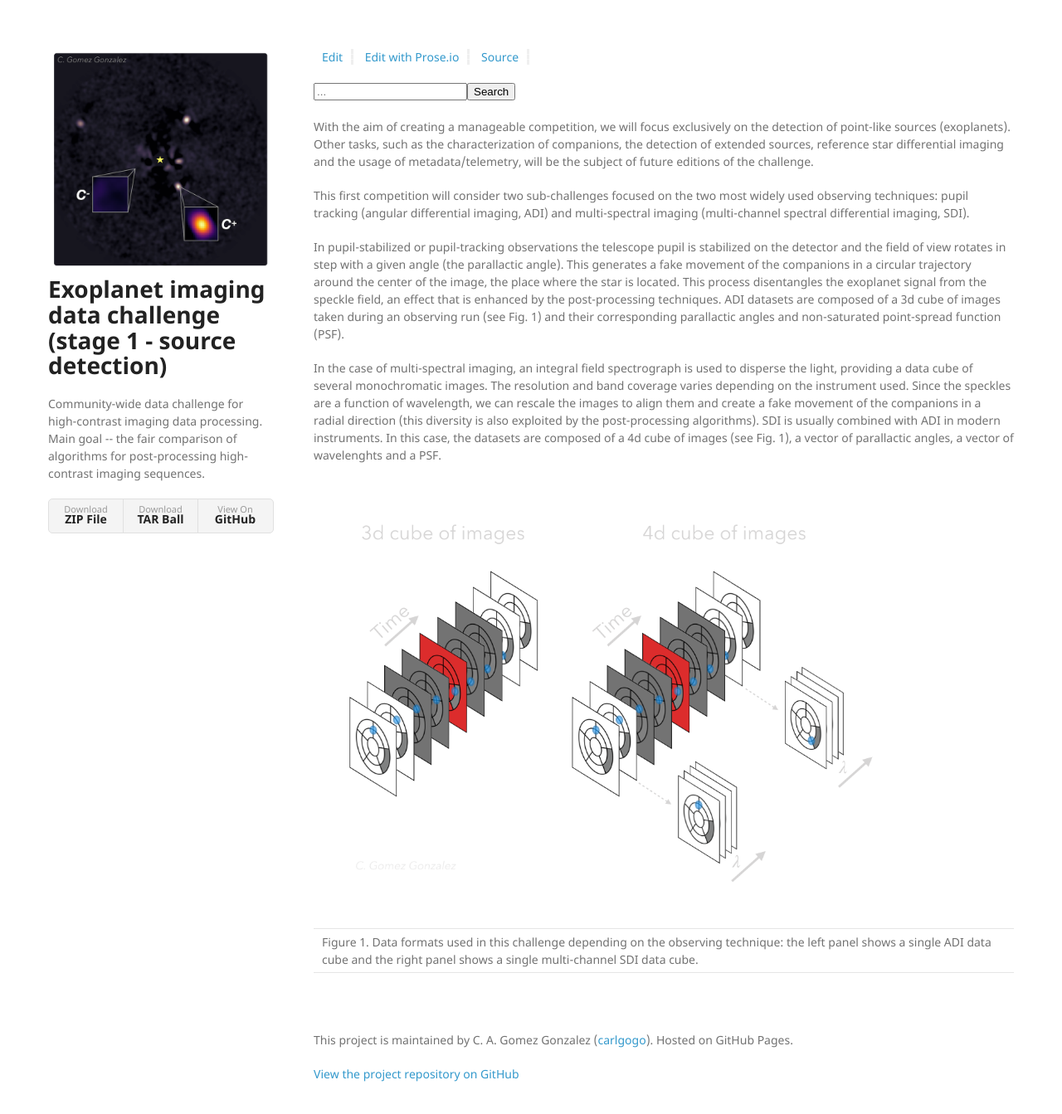
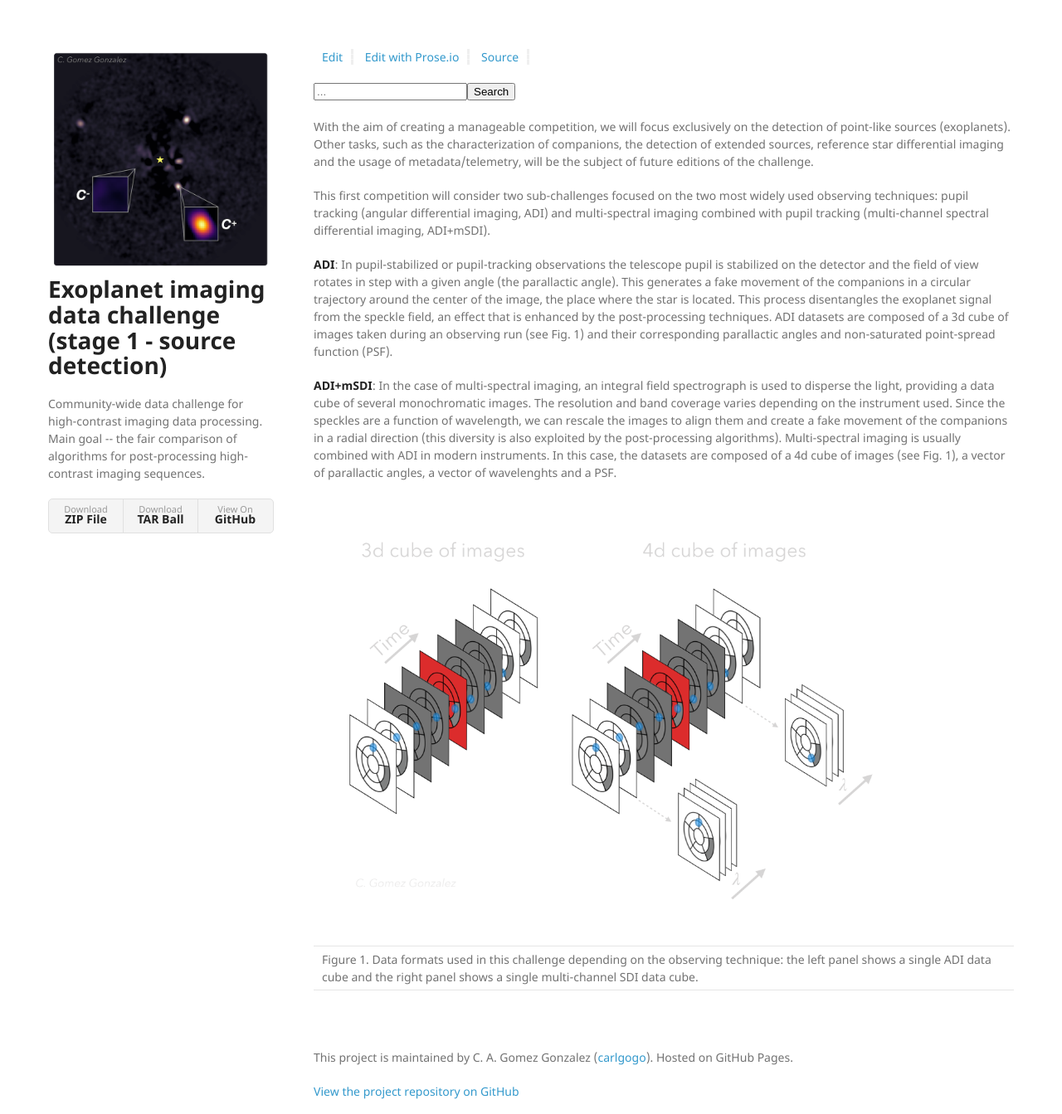
Before and after one commit to carlgogo/exoimaging_challenge, a Jekyll site: the page built from pages/subchallenges.md, in a window 1280 px wide and 1343 px high. Shown: the whole window at 83% size. Built offline with Jekyll 4.4.1, drawn with Linux system fonts in a browser that asks for light colours; nearby versions of some CDN libraries; our own code applies the rules of GitHub Pages for plain Markdown files.

Commit message:
updating subchallenges info

```diff
--- a/pages/subchallenges.md
+++ b/pages/subchallenges.md
@@ -1,10 +1,10 @@
 With the aim of creating a manageable competition, we will focus exclusively on the detection of point-like sources (exoplanets). Other tasks, such as the characterization of companions, the detection of extended sources, reference star differential imaging and the usage of metadata/telemetry, will be the subject of future editions of the challenge.
 
-This first competition will consider two sub-challenges focused on the two most widely used observing techniques: pupil tracking (angular differential imaging, ADI) and multi-spectral imaging (multi-channel spectral differential imaging, SDI).
+This first competition will consider two sub-challenges focused on the two most widely used observing techniques: pupil tracking (angular differential imaging, ADI) and multi-spectral imaging combined with pupil tracking (multi-channel spectral differential imaging, ADI+mSDI).
 
-In pupil-stabilized or pupil-tracking observations the telescope pupil is stabilized on the detector and the field of view rotates in step with a given angle (the parallactic angle). This generates a fake movement of the companions in a circular trajectory around the center of the image, the place where the star is located. This process disentangles the exoplanet signal from the speckle field, an effect that is enhanced by the post-processing techniques. ADI datasets are composed of a 3d cube of images taken during an observing run (see Fig. 1) and their corresponding parallactic angles and non-saturated point-spread function (PSF).
+**ADI**: In pupil-stabilized or pupil-tracking observations the telescope pupil is stabilized on the detector and the field of view rotates in step with a given angle (the parallactic angle). This generates a fake movement of the companions in a circular trajectory around the center of the image, the place where the star is located. This process disentangles the exoplanet signal from the speckle field, an effect that is enhanced by the post-processing techniques. ADI datasets are composed of a 3d cube of images taken during an observing run (see Fig. 1) and their corresponding parallactic angles and non-saturated point-spread function (PSF).
 
-In the case of multi-spectral imaging, an integral field spectrograph is used to disperse the light, providing a data cube of several monochromatic images. The resolution and band coverage varies depending on the instrument used. Since the speckles are a function of wavelength, we can rescale the images to align them and create a fake movement of the companions in a radial direction (this diversity is also exploited by the post-processing algorithms). SDI is usually combined with ADI in modern instruments. In this case, the datasets are composed of a 4d cube of images (see Fig. 1), a vector of parallactic angles, a vector of wavelenghts and a PSF.
+**ADI+mSDI**: In the case of multi-spectral imaging, an integral field spectrograph is used to disperse the light, providing a data cube of several monochromatic images. The resolution and band coverage varies depending on the instrument used. Since the speckles are a function of wavelength, we can rescale the images to align them and create a fake movement of the companions in a radial direction (this diversity is also exploited by the post-processing algorithms). Multi-spectral imaging is usually combined with ADI in modern instruments. In this case, the datasets are composed of a 4d cube of images (see Fig. 1), a vector of parallactic angles, a vector of wavelenghts and a PSF.
 
 | ![ADI_SDI](https://raw.githubusercontent.com/carlgogo/exoimaging_challenge/master/assets/images/challenge_fig1.001.png){:width="700px"} |
 | --- |
```
